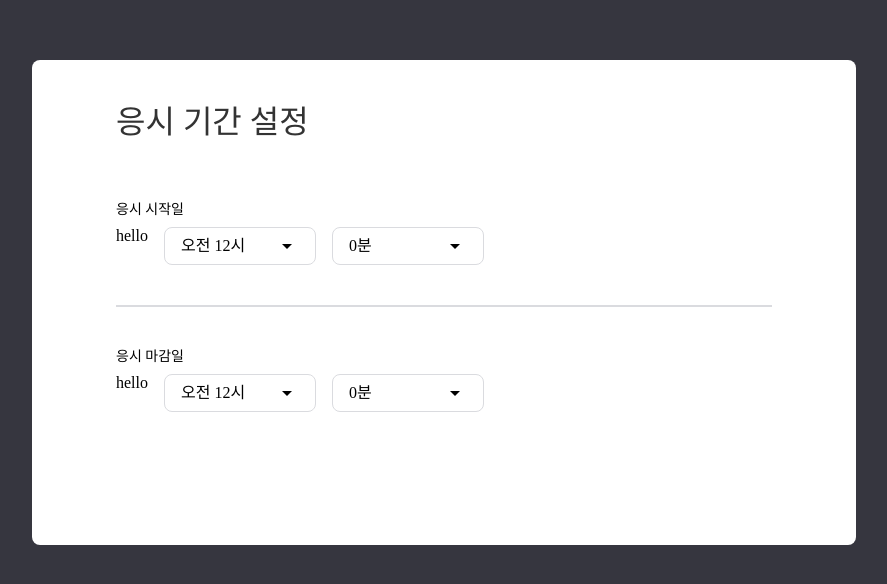
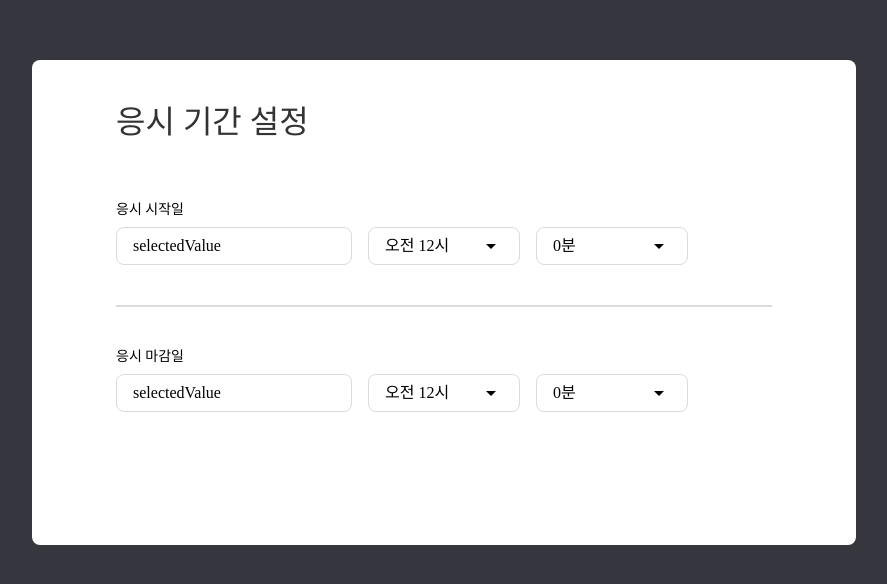
Before and after one commit to brightchul/datepicker-test, a React (Create React App) app: page / in a window 1280 px wide. Shown: the part 140-724 px from the top of the page, without its empty margins (196-1083 px from the left). Built offline with nearby package versions, Linux system fonts and the light colour scheme; a web font is replaced by a local one.

Commit message:
feat: add DatePicker outline

```diff
--- a/src/component/datepicker/DatePicker.tsx
+++ b/src/component/datepicker/DatePicker.tsx
@@ -1,9 +1,44 @@
 import styled from "@emotion/styled";
-import React from "react";
+import React, { useState } from "react";
+import { MyText } from "../myText";
+import DatePickerBody from "./DatePickerBody";
 
-const DatePicker: React.FC = () => {
-  return <div>hello</div>;
+interface DatePickerProps {
+  width?: string;
+}
+
+const DatePicker: React.FC<DatePickerProps> = ({ width }) => {
+  const [selectedValue, setSelectedValue] = useState("");
+  const [isOpen, setIsOpen] = useState(false);
+
+  return (
+    <DatePickerWrapper width={width}>
+      <DatePickerHeaderWrapper onClick={() => setIsOpen(!isOpen)}>
+        <MyText myFont="regular-16" myColor="black">
+          {"selectedValue"}
+        </MyText>
+      </DatePickerHeaderWrapper>
+      <DatePickerBody
+        isOpen={isOpen}
+        toggleFunc={() => setIsOpen(!isOpen)}
+        stateFunc={setSelectedValue}
+      ></DatePickerBody>
+    </DatePickerWrapper>
+  );
 };
+
+const DatePickerHeaderWrapper = styled.div`
+  display: flex;
+  justify-content: space-between;
+  border: 1px solid ${({ theme }) => theme.color.silver};
+  padding: 0px 16px;
+  border-radius: 8px;
+`;
+
+const DatePickerWrapper = styled.div<{ width?: string }>`
+  width: ${({ width }) => width || "100%"};
+  user-select: none;
+`;
 
 export { DatePicker };
 export default DatePicker;
--- /dev/null
+++ b/src/component/datepicker/DatePickerBody.tsx
@@ -0,0 +1,39 @@
+import styled from "@emotion/styled";
+import React from "react";
+import { MyText } from "../myText";
+
+interface DatePickerBodyWrapperProps {
+  isOpen: boolean;
+}
+
+interface DatePickerBodyProps {
+  isOpen: boolean;
+  toggleFunc: () => void;
+  stateFunc: React.Dispatch<React.SetStateAction<any>>;
+}
+
+const DatePickerBodyWrapper = styled.div<DatePickerBodyWrapperProps>`
+  display: ${({ isOpen }) => (isOpen ? "block" : "none")};
+  margin-top: 8px;
+  padding: 8px 0;
+  border-radius: 8px;
+  overflow: scroll;
+  max-height: 236px;
+  box-shadow: 0 4px 4px 0 ${({ theme }) => theme.color["black-16"]};
+  background-color: ${({ theme }) => theme.color.white};
+`;
+
+const DatePickerBody: React.FC<DatePickerBodyProps> = ({
+  isOpen,
+  stateFunc,
+  toggleFunc,
+}) => {
+  return (
+    <DatePickerBodyWrapper isOpen={isOpen}>
+      <MyText myFont="regular-16">test123</MyText>
+    </DatePickerBodyWrapper>
+  );
+};
+
+export { DatePickerBody };
+export default DatePickerBody;
```
